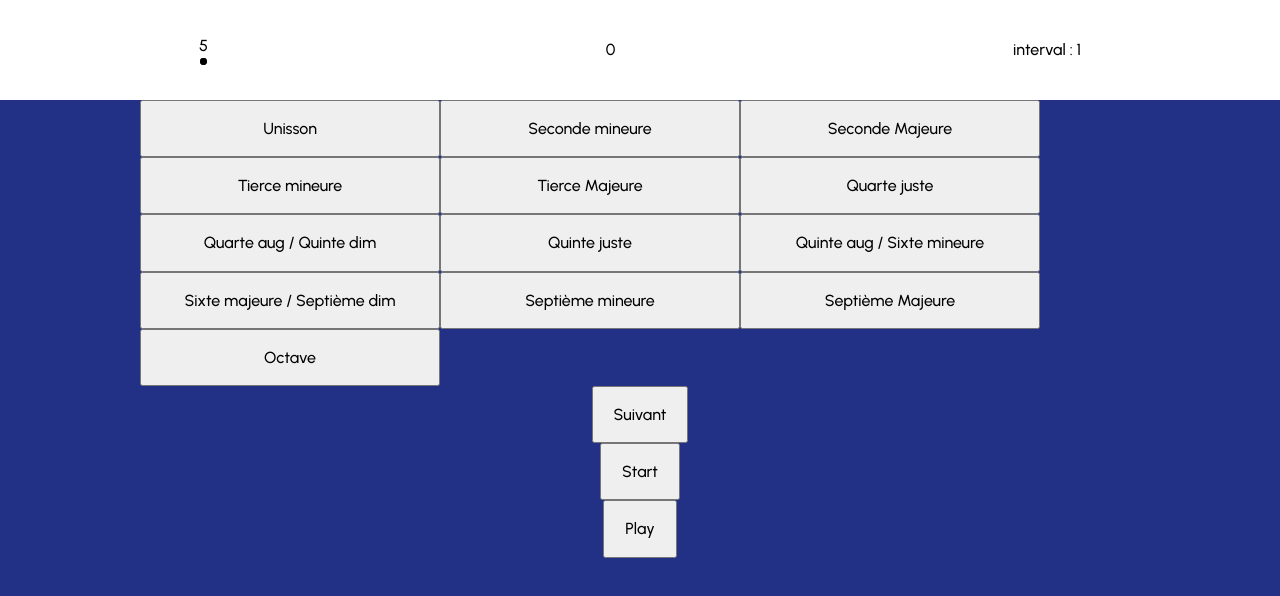
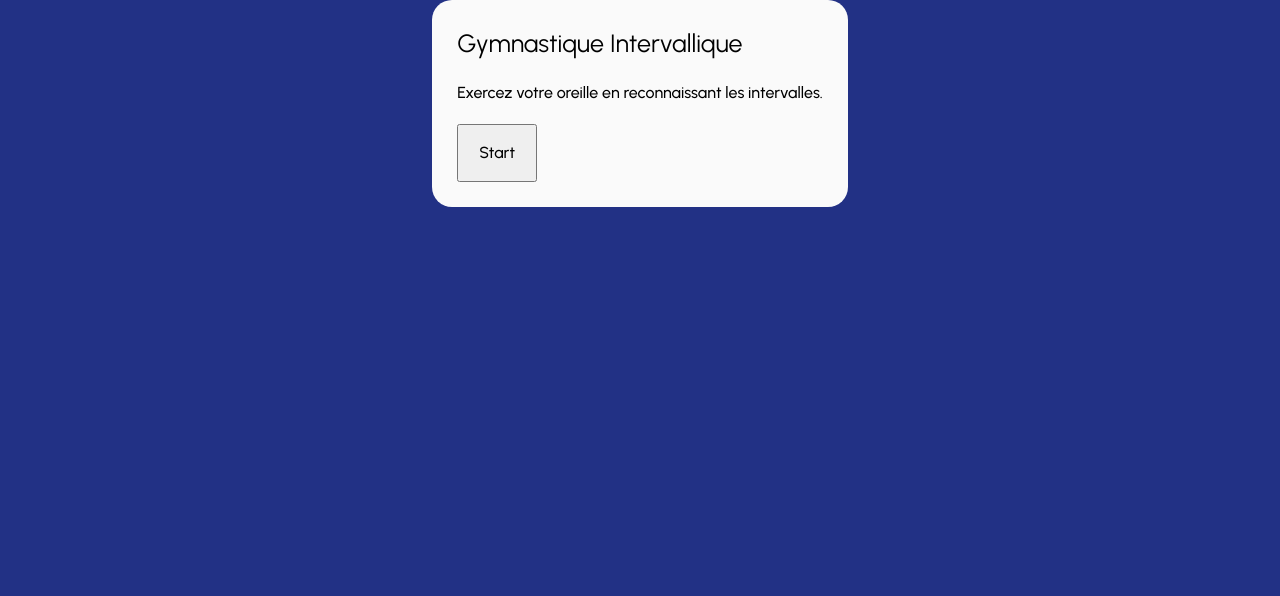
Before and after one commit to Guillaume-Rbt/gymnastique-intervallique, a React (Vite) app: page / in a window 1280 px wide. Shown: the top 596 px of the page. Built offline with nearby package versions, Linux system fonts and the light colour scheme; a web font is replaced by a local one.

Commit message:
manage element display according game state, add motion for animation

```diff
--- a/package.json
+++ b/package.json
@@ -10,6 +10,7 @@
     "preview": "vite preview"
   },
   "dependencies": {
+    "motion": "^11.12.0",
     "react": "^18.3.1",
     "react-dom": "^18.3.1",
     "sass": "^1.81.0"
--- a/src/App.jsx
+++ b/src/App.jsx
@@ -6,6 +6,27 @@ import { Button } from "./components/button";
 import { findTimeNotes } from "./libs/SoundPlayer";
 import ResponseTimer from "./components/responseTimer";
 import "./app.scss";
+import { MotionPopup } from "./components/popup";
+import { useGameContext } from "./hooks/useGameContext";
+import { AnimatePresence, motion } from "motion/react";
+
+
+
+const popupVariants =
+{
+  init: {
+    scale: 0.5,
+    opacity: 0
+  },
+  visible: {
+    scale: 1,
+    opacity: 1
+  },
+  exit: {
+    scale: 0.5,
+    opacity: 0
+  }
+}
 
 function App() {
   const gameManager = useRef(new GameManager()).current;
@@ -16,6 +37,7 @@ function App() {
   const containerButtonsRef = useRef();
   const buttonMapRef = useRef(new Map());
   const [answerPoints, setAnswerPoints] = useState(5);
+  const { gameState, setGameState } = useGameContext()
 
   const registerButton = useCallback((response, buttonElement) => {
     buttonMapRef.current.set(response, buttonElement);
@@ -28,6 +50,7 @@ function App() {
   const startGame = useCallback(() => {
     gameManager.startGame();
     setScore(0);
+    setGameState("playing")
     setIntervalNumber(1);
     player.setIntervalTimes(findTimeNotes(gameManager.getCurrentInterval()));
     player.playInterval();
@@ -42,8 +65,11 @@ function App() {
       setIntervalNumber((prev) => prev + 1);
       player.setIntervalTimes(findTimeNotes(gameManager.getCurrentInterval()));
       player.playInterval();
+    } else {
+      setGameState('end')
     }
-  });
+  }
+  );
 
   const handleResponse = useCallback(
     (e) => {
@@ -63,7 +89,15 @@ function App() {
   );
 
   return (
-    <>
+    <>      <AnimatePresence>
+
+      {(gameState == "init" || gameState == 'end') &&
+        <MotionPopup layout transition={{ duration: 0.3, ease: 'easeOut' }} variants={popupVariants} initial="init" animate="visible" exit="init">
+          <h2 className="popup__title">Gymnastique Intervallique</h2>
+          <p className="popup__text">Exercez votre oreille en reconnaissant les intervalles.</p>
+          <Button text="Start" handleClick={startGame}></Button>
+        </MotionPopup>}
+      {gameState == "playing" && <motion.div transition={{ duration: 0.3, ease: 'easeOut' }} variants={popupVariants} initial="init" animate="visible" exit="init">
         <header className="game-interval__header">
           {" "}
           <ResponseTimer
@@ -82,7 +116,7 @@ function App() {
         />
 
         <Button text="Suivant" handleClick={next}></Button>
-      <Button text="Start" handleClick={startGame}></Button>
+
         <Button
           text="Play"
           handleClick={() => {
@@ -90,6 +124,10 @@ function App() {
           }}
         ></Button>
         <pre>{JSON.stringify(gameManager.getCurrentInterval())}</pre>
+      </motion.div>
+      }
+
+    </AnimatePresence>
     </>
   );
 }
--- a/src/app.scss
+++ b/src/app.scss
@@ -2,6 +2,7 @@
 @import url(./styles/fonts.scss);
 @import url(./styles/responseButton.scss);
 @import url(./styles/buttons.scss);
+@import url(./styles/popup.scss);
 
 
 body {
--- /dev/null
+++ b/src/components/popup.jsx
@@ -0,0 +1,10 @@
+import { motion } from "motion/react"
+import { forwardRef } from "react"
+
+const popup = forwardRef(({ children, className = [] }, ref) => {
+    return <div ref={ref} className={`${"popup"}${className.join(' ')}`}>
+        {children}
+    </div>
+})
+
+export const MotionPopup = motion(popup)
--- a/src/hooks/useGameContext.jsx
+++ b/src/hooks/useGameContext.jsx
@@ -8,7 +8,6 @@ const intervalsMap = new Map(intervals.map((interval, index) => {
 }))
 
 
-
 const GameContext = createContext({
     allowedIntervals: intervalsMap,
 })
@@ -16,13 +15,16 @@ const GameContext = createContext({
 
 export const GameContextProvider = ({ children }) => {
     const [allowedIntervals, setAllowedIntervals] = useState(intervalsMap)
+    const [gameState, setGameState] = useState("init")
+
+
     const toggleAllowedInterval = (interval) => {
         setAllowedIntervals((allowedIntervals) => {
             allowedIntervals.get(interval) ? allowedIntervals.delete(interval) : allowedIntervals.set(interval, intervals[interval])
         })
     }
 
-    return <GameContext.Provider value={{ allowedIntervals, toggleAllowedInterval }}>
+    return <GameContext.Provider value={{ allowedIntervals, toggleAllowedInterval, setGameState, gameState }}>
         {children}
     </GameContext.Provider>
 }
--- a/src/libs/gameManager.js
+++ b/src/libs/gameManager.js
@@ -4,7 +4,8 @@ import intervalsGenerator from "./randomIntervalGenerator";
 export default class GameManager {
     constructor(options) {
         this.options = {
-            allowedIntervals: null
+            allowedIntervals: null,
+            ...options
         }
         this.intervalsGenerator = new intervalsGenerator();
         this.intervals = [];
@@ -14,7 +15,6 @@ export default class GameManager {
     startGame() {
         this.intervals = this.intervalsGenerator.generateAnyIntervals(10);
         this.currentIntervalIndex = 0;
-        this.score = 0;
     }
 
     getCurrentInterval() {
--- /dev/null
+++ b/src/styles/popup.scss
@@ -0,0 +1,13 @@
+.popup {
+    padding: 25px;
+    background-color: #fafafa;
+    border-radius: 20px;
+    display: flex;
+    flex-direction: column;
+    gap: 20px;
+    align-items: start;
+}
+
+.popup__title {
+    font-size: 25px;
+}
```
Also changed, not shown: src/components/card.jsx (deleted, +0 -7 lines), 1 other file (tests, documents, lock files or other folders). Lines whose indentation alone changed are shown as unchanged.
